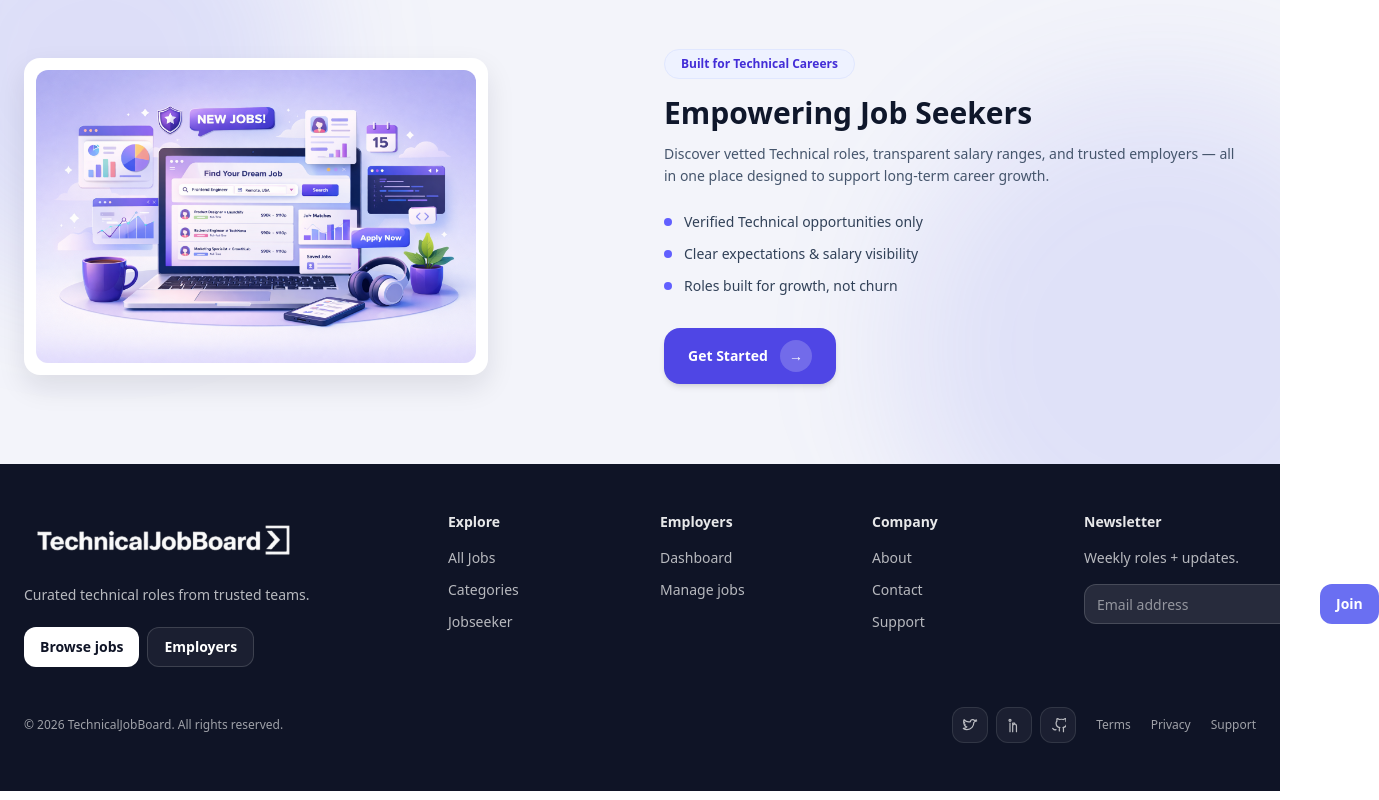
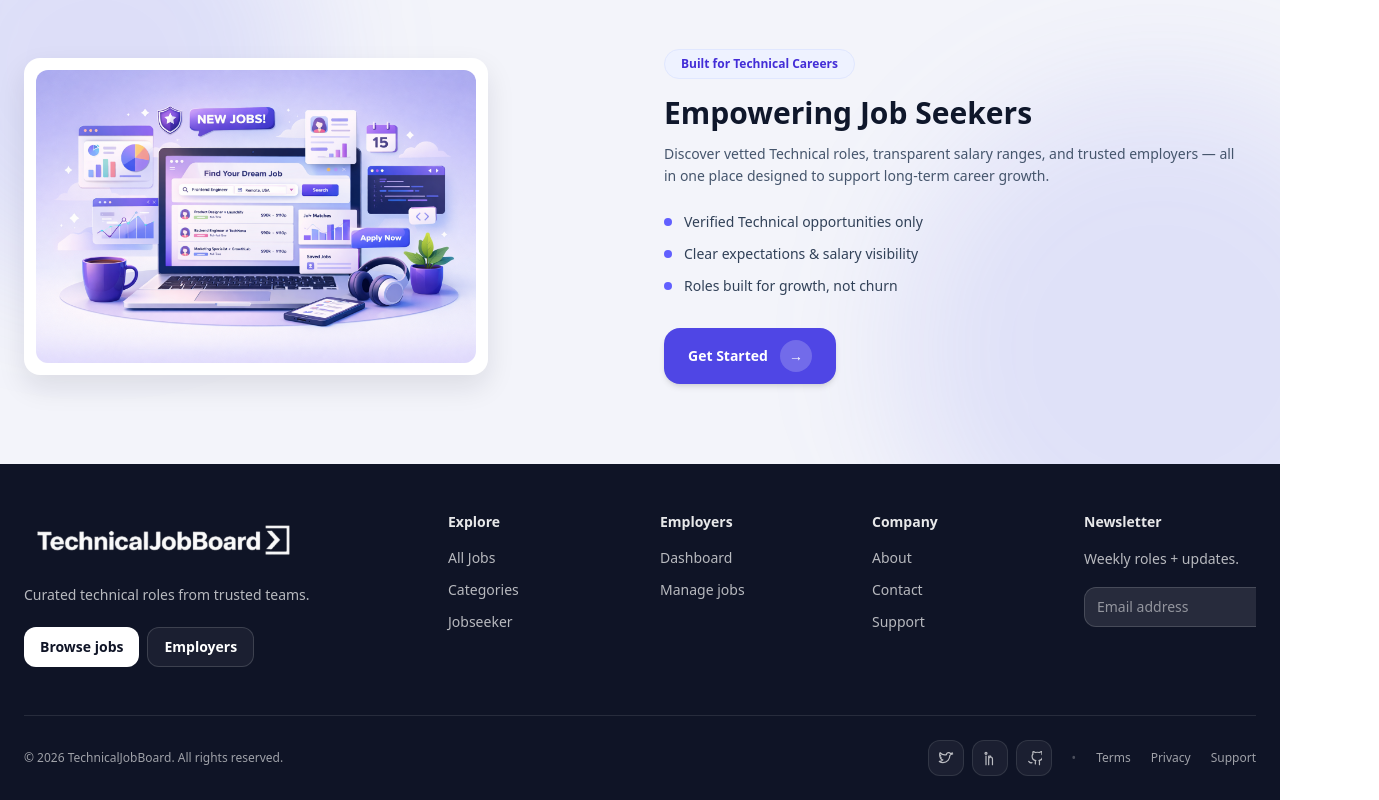
Before and after one commit to adebisidolapo/technicaljobboard, a Next.js app: page / in a window 1280 px wide. Shown: the part 2203-3003 px from the top of the page, 1379 px wide, since content can reach past the window. Built offline with nearby package versions, Linux system fonts and the light colour scheme; no server answers; the database is empty.

Commit message:
update footer

```diff
--- a/components/Footer.tsx
+++ b/components/Footer.tsx
@@ -26,9 +26,10 @@ export default function Footer() {
   const year = new Date().getFullYear();
 
   return (
-    <footer className="bg-[#0F1426] text-white">
-      <div className="max-w-7xl mx-auto px-6 py-12">
-        {/* TOP GRID: logo + columns + ONE inline newsletter */}
+    <footer className="bg-[#0F1426] text-white overflow-x-hidden">
+      <div className="max-w-7xl mx-auto px-6">
+        {/* Top grid */}
+        <div className="py-12">
           <div className="grid grid-cols-1 md:grid-cols-2 lg:grid-cols-12 gap-10 items-start min-w-0">
             {/* Brand */}
             <div className="lg:col-span-4 min-w-0">
@@ -37,6 +38,7 @@ export default function Footer() {
                 alt="TechnicalJobBoard"
                 className="h-12 md:h-14 w-auto object-contain"
               />
+
               <p className="mt-4 text-sm text-white/70 leading-relaxed max-w-sm">
                 Curated technical roles from trusted teams.
               </p>
@@ -58,7 +60,7 @@ export default function Footer() {
             </div>
 
             {/* Explore */}
-          <div className="lg:col-span-2">
+            <div className="lg:col-span-2 min-w-0">
               <h3 className="text-sm font-semibold text-white/90">Explore</h3>
               <ul className="mt-4 space-y-3 text-sm text-white/70">
                 <li>
@@ -72,7 +74,10 @@ export default function Footer() {
                   </Link>
                 </li>
                 <li>
-                <Link href="/jobseeker/login" className="hover:text-white transition">
+                  <Link
+                    href="/jobseeker/login"
+                    className="hover:text-white transition"
+                  >
                     Jobseeker
                   </Link>
                 </li>
@@ -80,7 +85,7 @@ export default function Footer() {
             </div>
 
             {/* Employers */}
-          <div className="lg:col-span-2">
+            <div className="lg:col-span-2 min-w-0">
               <h3 className="text-sm font-semibold text-white/90">Employers</h3>
               <ul className="mt-4 space-y-3 text-sm text-white/70">
                 <li>
@@ -89,7 +94,10 @@ export default function Footer() {
                   </Link>
                 </li>
                 <li>
-                <Link href="/employer/jobs" className="hover:text-white transition">
+                  <Link
+                    href="/employer/jobs"
+                    className="hover:text-white transition"
+                  >
                     Manage jobs
                   </Link>
                 </li>
@@ -97,7 +105,7 @@ export default function Footer() {
             </div>
 
             {/* Company */}
-          <div className="lg:col-span-2">
+            <div className="lg:col-span-2 min-w-0">
               <h3 className="text-sm font-semibold text-white/90">Company</h3>
               <ul className="mt-4 space-y-3 text-sm text-white/70">
                 <li>
@@ -118,20 +126,23 @@ export default function Footer() {
               </ul>
             </div>
 
-          {/* Newsletter (ONLY one, inline, with enough width) */}
+            {/* Newsletter (ONE, compact, cannot overflow) */}
             <div className="lg:col-span-2 min-w-0">
               <h3 className="text-sm font-semibold text-white/90">Newsletter</h3>
-            <p className="mt-4 text-sm text-white/70">Weekly roles + updates.</p>
+              <p className="mt-4 text-sm text-white/70 leading-relaxed">
+                Weekly roles + updates.
+              </p>
 
-            {/* Keep it compact: constrain width and prevent overflow */}
-            <div className="mt-4 w-full min-w-0 max-w-xs">
+              <div className="mt-4 w-full min-w-0 max-w-xs overflow-hidden">
                 <NewsletterForm />
+              </div>
             </div>
           </div>
         </div>
 
         {/* Bottom bar */}
-        <div className="mt-10 flex flex-col md:flex-row items-center justify-between gap-4 text-xs text-white/60">
+        <div className="py-6 border-t border-white/10">
+          <div className="flex flex-col md:flex-row items-center justify-between gap-4 text-xs text-white/60">
             <p>© {year} TechnicalJobBoard. All rights reserved.</p>
 
             <div className="flex items-center gap-5">
@@ -173,6 +184,8 @@ export default function Footer() {
                 </SocialIconButton>
               </div>
 
+              <span className="hidden md:inline text-white/25">•</span>
+
               <Link href="/terms" className="hover:text-white transition">
                 Terms
               </Link>
@@ -185,6 +198,7 @@ export default function Footer() {
             </div>
           </div>
         </div>
+      </div>
     </footer>
   );
 }
```
Lines whose indentation alone changed are shown as unchanged.
